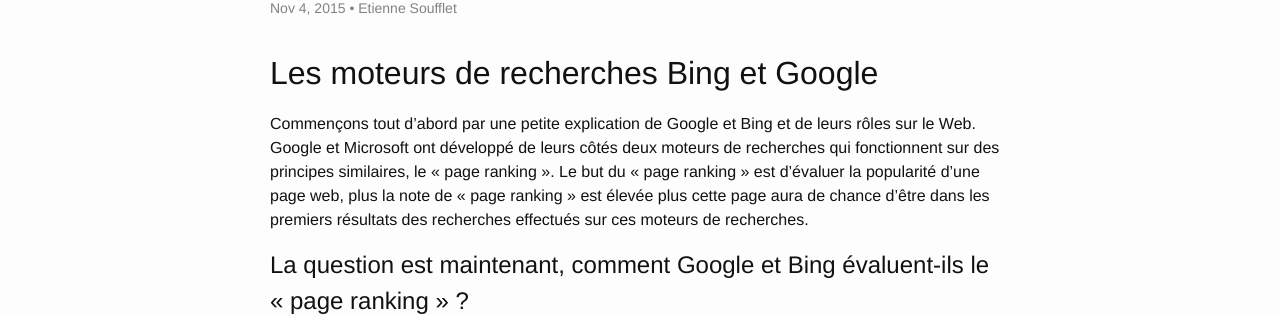
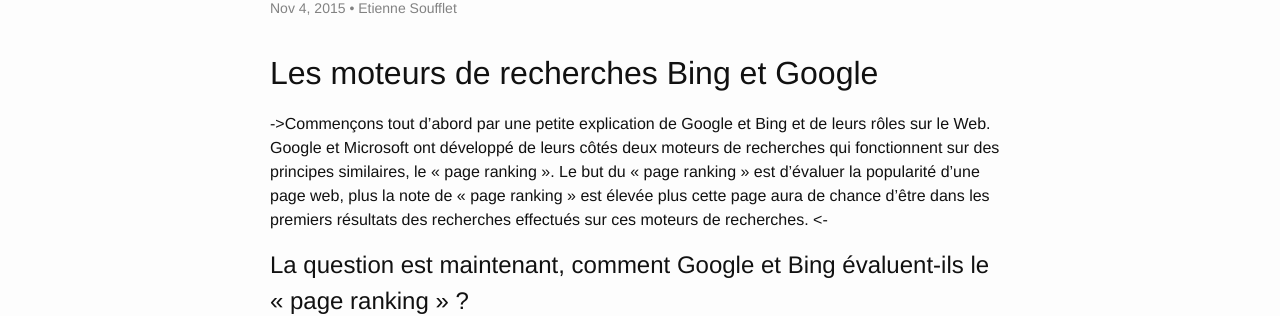
Before and after one commit to EtienneSOU/etiennesou.github.io, a Jekyll site: the page built from _posts/2015-11-04-Article1.markdown, in a window 1280 px wide and 900 px high. Shown: the part 193-509 px from the top of the window. Built offline with Jekyll 4.4.1, drawn with Linux system fonts in a browser that asks for light colours.

```diff
--- a/_posts/2015-11-04-Article1.markdown
+++ b/_posts/2015-11-04-Article1.markdown
@@ -6,7 +6,8 @@ categories: SEO, nofollow
 author: Etienne Soufflet
 ---
 ## Les moteurs de recherches Bing et Google
-Commençons tout d’abord par une petite explication de Google et Bing et de leurs rôles sur le Web. Google et Microsoft ont développé de leurs côtés deux moteurs de recherches qui fonctionnent sur des principes similaires, le « page ranking ». Le but du « page ranking » est d’évaluer la popularité d’une page web, plus la note de « page ranking » est élevée plus cette page aura de chance d’être dans les premiers résultats des recherches effectués sur ces moteurs de recherches.
+
+->Commençons tout d’abord par une petite explication de Google et Bing et de leurs rôles sur le Web. Google et Microsoft ont développé de leurs côtés deux moteurs de recherches qui fonctionnent sur des principes similaires, le « page ranking ». Le but du « page ranking » est d’évaluer la popularité d’une page web, plus la note de « page ranking » est élevée plus cette page aura de chance d’être dans les premiers résultats des recherches effectués sur ces moteurs de recherches. <-
 
 # La question est maintenant, comment Google et Bing évaluent-ils le « page ranking » ?
 
```
